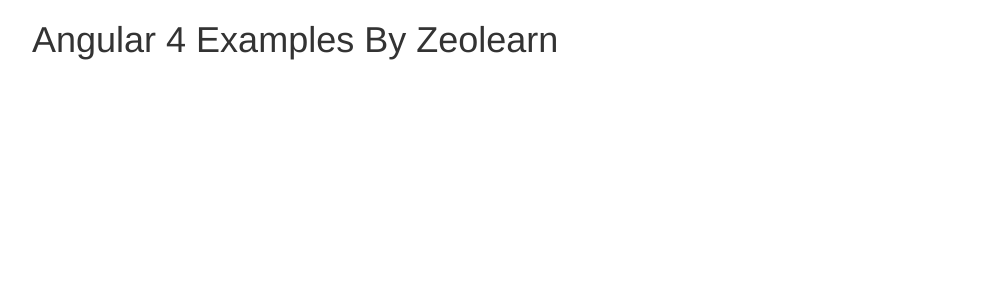
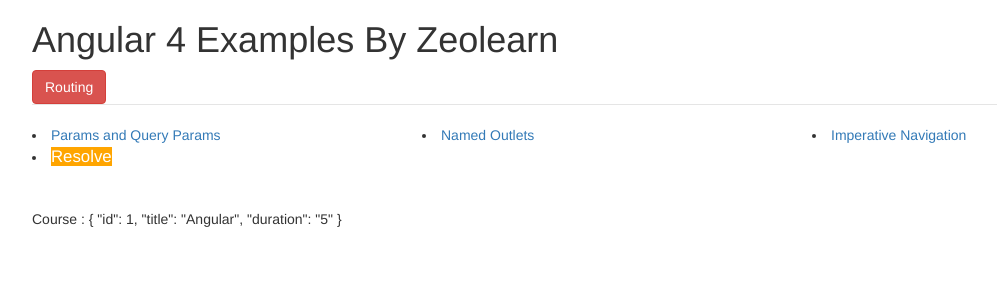
Before and after one commit to baluragala/angular4-examples, an Angular app: page /routing/resolve in a window 1280 px wide. Before the commit this address led to /. Shown: the top 300 px of the page, without its empty margins (38-1035 px from the left). Built offline with nearby package versions, Linux system fonts and the light colour scheme.

Commit message:
routing resolve data provider added

```diff
--- a/src/app/app.module.ts
+++ b/src/app/app.module.ts
@@ -20,6 +20,7 @@
 import {RoutingModule} from './routing/routing.module';
 import { RouteParamsComponent } from './routing/route-params.component';
 import { ImperativeNavigationComponent } from './routing/imperative-navigation.component';
+import { ResolveCourseComponent } from './routing/resolve-course.component';
 
 
 @NgModule({
@@ -31,7 +32,8 @@
     AuthorDetailComponent,
     AuthorsComponent,
     RouteParamsComponent,
-    ImperativeNavigationComponent
+    ImperativeNavigationComponent,
+    ResolveCourseComponent
   ],
   imports: [
     BrowserModule,
--- a/src/app/examples-index.component.html
+++ b/src/app/examples-index.component.html
@@ -1,5 +1,7 @@
 <fieldset>
-  <legend><button class="btn btn-warning" (click)="OnClick()">Master Index</button></legend>
+  <legend>
+    <button class="btn btn-warning" (click)="OnClick()">Master Index</button>
+  </legend>
   <div class="row">
     <div class="col-md-4">
       <li><a [routerLink]="['component']">Component</a></li>
@@ -22,6 +24,11 @@
       <li><a [routerLink]="['forms']">Forms</a></li>
     </div>
   </div>
+  <div class="row">
+    <div class="col-md-4">
+      <li><a [routerLink]="['routing']">Routing</a></li>
+    </div>
+  </div>
   <br/><br/>
   <router-outlet></router-outlet>
 </fieldset>
--- /dev/null
+++ b/src/app/routing/course-resolve.service.ts
@@ -0,0 +1,14 @@
+import {Injectable} from '@angular/core';
+import {CourseService} from "./course.service";
+import {ActivatedRouteSnapshot} from "@angular/router";
+
+@Injectable()
+export class CourseResolveService {
+
+  constructor(private courseService: CourseService) {
+  }
+
+  resolve(route: ActivatedRouteSnapshot) {
+    return this.courseService.getCourse(1);
+  }
+}
--- /dev/null
+++ b/src/app/routing/course.service.ts
@@ -0,0 +1,18 @@
+import {Injectable} from '@angular/core';
+import {Observable} from "rxjs/Observable";
+
+@Injectable()
+export class CourseService {
+
+  constructor() {
+  }
+
+  getCourse(id) {
+    return Observable.of({
+      id: id,
+      title: 'Angular',
+      duration: '5',
+    }).delay(3000);
+  }
+
+}
--- /dev/null
+++ b/src/app/routing/resolve-course.component.ts
@@ -0,0 +1,31 @@
+import {Component, OnInit} from '@angular/core';
+import {CourseService} from "./course.service";
+import {ActivatedRoute} from "@angular/router";
+
+@Component({
+  selector: 'app-resolve-course',
+  template: `
+
+    <img *ngIf="!course" src="../../assets/Infinity.gif"/>
+
+    <p *ngIf="course">
+      Course : {{course | json}}
+    </p>
+
+  `,
+  styles: [],
+  providers: [CourseService]
+})
+export class ResolveCourseComponent implements OnInit {
+
+  course;
+
+  constructor(private courseService: CourseService, private activatedRoute: ActivatedRoute) {
+  }
+
+  ngOnInit() {
+    //this.courseService.getCourse(1).subscribe(c => this.course = c)
+    this.course = this.activatedRoute.snapshot.data['course'];
+  }
+
+}
--- a/src/app/routing/routing-index.component.html
+++ b/src/app/routing/routing-index.component.html
@@ -23,6 +23,13 @@
              routerLinkActive="active">Imperative Navigation</a></li>
     </div>
   </div>
+  <div class="row">
+    <div class="col-md-4">
+      <li><a [routerLink]="['resolve']"
+             routerLinkActive="active">Resolve</a>
+      </li>
+    </div>
+  </div>
   <br/><br/>
   <router-outlet></router-outlet>
 </fieldset>
--- a/src/app/routing/routing.module.ts
+++ b/src/app/routing/routing.module.ts
@@ -2,13 +2,30 @@
 import {CommonModule} from '@angular/common';
 import {RouterModule} from '@angular/router';
 import {routingRoutes} from './routing.routes';
+import {Observable} from "rxjs/Observable";
+import {CourseResolveService} from "./course-resolve.service";
+import {CourseService} from "./course.service";
 
 @NgModule({
   imports: [
     CommonModule,
     RouterModule.forChild(routingRoutes)
   ],
-  declarations: []
+  declarations: [],
+  providers: [
+    {
+      provide: 'course',
+      useValue: () => {
+        return Observable.of({
+          id: 1,
+          title: 'Angular',
+          duration: '5',
+        }).delay(3000);
+      }
+    },
+    CourseService,
+    CourseResolveService
+  ]
 })
 export class RoutingModule {
 }
--- a/src/app/routing/routing.routes.ts
+++ b/src/app/routing/routing.routes.ts
@@ -4,6 +4,8 @@
 import {AuthorDetailComponent} from './author-detail.component';
 import {RouteParamsComponent} from "./route-params.component";
 import {ImperativeNavigationComponent} from "./imperative-navigation.component";
+import {ResolveCourseComponent} from "./resolve-course.component";
+import {CourseResolveService} from "./course-resolve.service";
 
 export const routingRoutes = [
   {
@@ -15,7 +17,15 @@
     ]
     },
     {path: 'params-query-params/:username', component: RouteParamsComponent},
-    {path: 'imperative', component: ImperativeNavigationComponent}
+    {path: 'imperative', component: ImperativeNavigationComponent},
+    {
+      path: 'resolve', component: ResolveCourseComponent,
+      /*resolve: { // simple usage by providing a DI token that has function as value
+        course: 'course'
+      }*/
+
+      resolve: {course: CourseResolveService}
+    },
   ]
   },
 ];
```
Also changed, not shown: src/assets/Infinity.gif (added).
